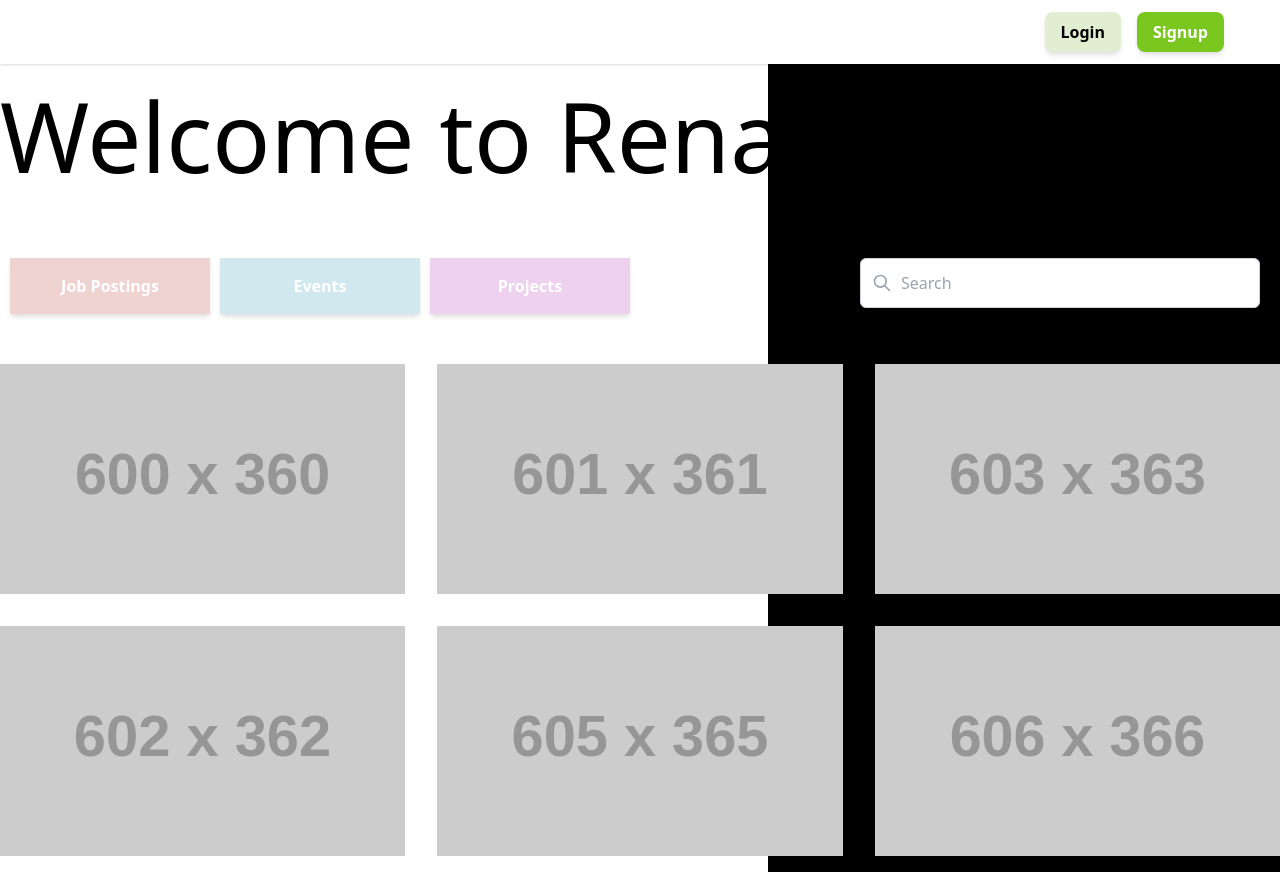
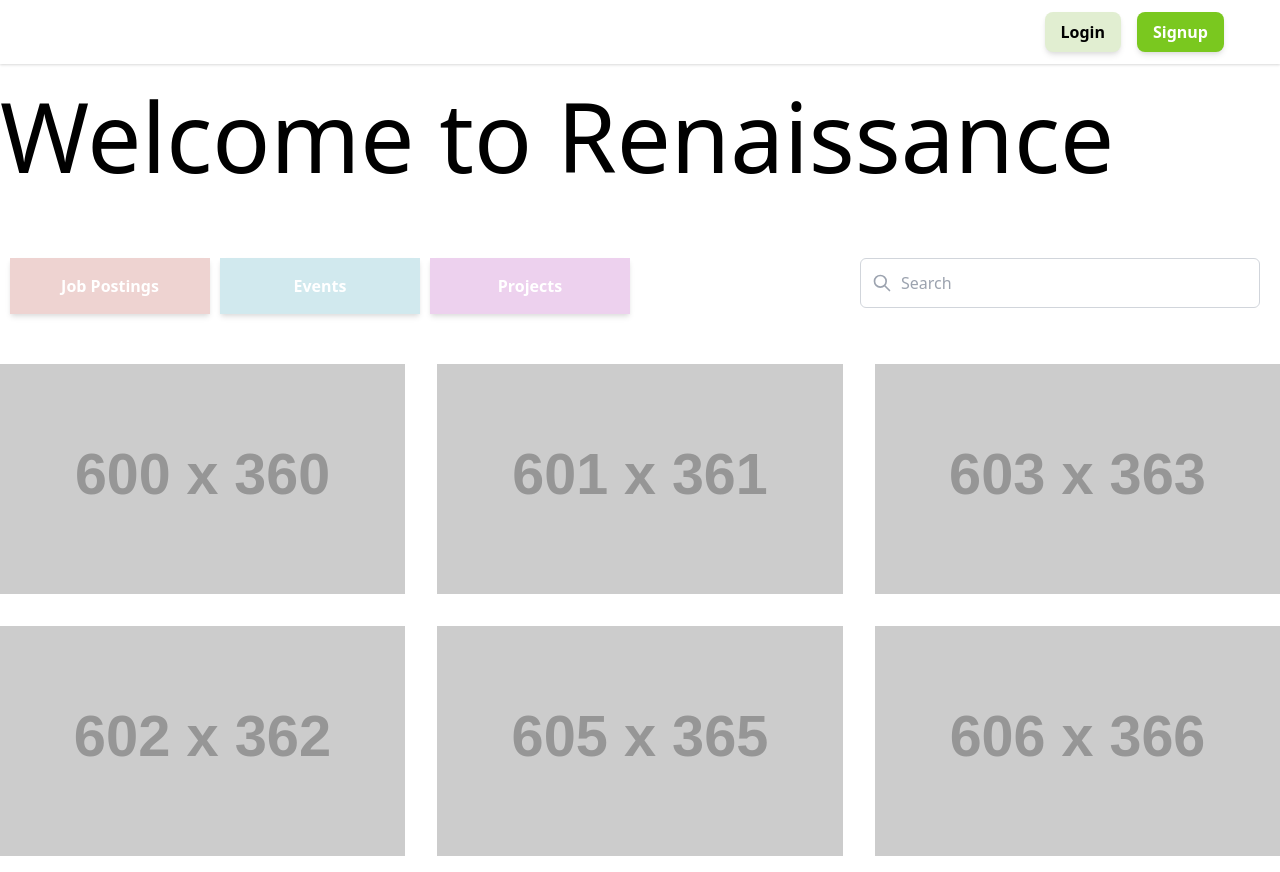
Before and after one commit to TASoko/Art-Hearters, a React (Create React App) app in the folder client/: page /explore in a window 1280 px wide. Built offline with nearby package versions, Linux system fonts and the light colour scheme.

Commit message:
I was able to fix the background colour by editing it in html using JSX properties

```diff
--- a/client/src/pages/explore.css
+++ b/client/src/pages/explore.css
@@ -1,3 +1,4 @@
+
 .jobs {
     background-color: #EED3D1;
     width: 200px;
--- a/client/src/pages/explore.js
+++ b/client/src/pages/explore.js
@@ -5,7 +5,7 @@ import Navbar from "../components/Navbar/navbar";
 
 function Explore () {
     return (
-      <div>
+      <div style={{backgroundColor:"white"}}>
         <Navbar />
         <h1>Welcome to Renaissance</h1>
         <div className="buttons">
--- a/client/src/pages/login.js
+++ b/client/src/pages/login.js
@@ -76,7 +76,7 @@ function Login () {
         </div>
         <div className="flex items-center justify-center mt-6">
           <a
-            href="#"
+            href="/signup"
             target="_blank"
             className="inline-flex items-center text-xs font-thin text-center text-gray-500 hover:text-gray-700 dark:text-gray-100 dark:hover:text-white"
           >
--- a/client/src/pages/signup.css
+++ b/client/src/pages/signup.css
@@ -1,4 +1,4 @@
-.background-div {
+body {
     background: linear-gradient(90deg, #FFFFFF 60%, black 40%);
 }
 .entire {
--- a/client/src/pages/signup.js
+++ b/client/src/pages/signup.js
@@ -64,7 +64,7 @@ function Signup() {
       </div>
       <div className="flex items-center justify-center mt-6">
         <a
-          href="#"
+          href="/login"
           target="_blank"
           className="inline-flex items-center text-xs font-thin text-center text-gray-500 hover:text-gray-700 dark:text-gray-100 dark:hover:text-white"
         >
```
